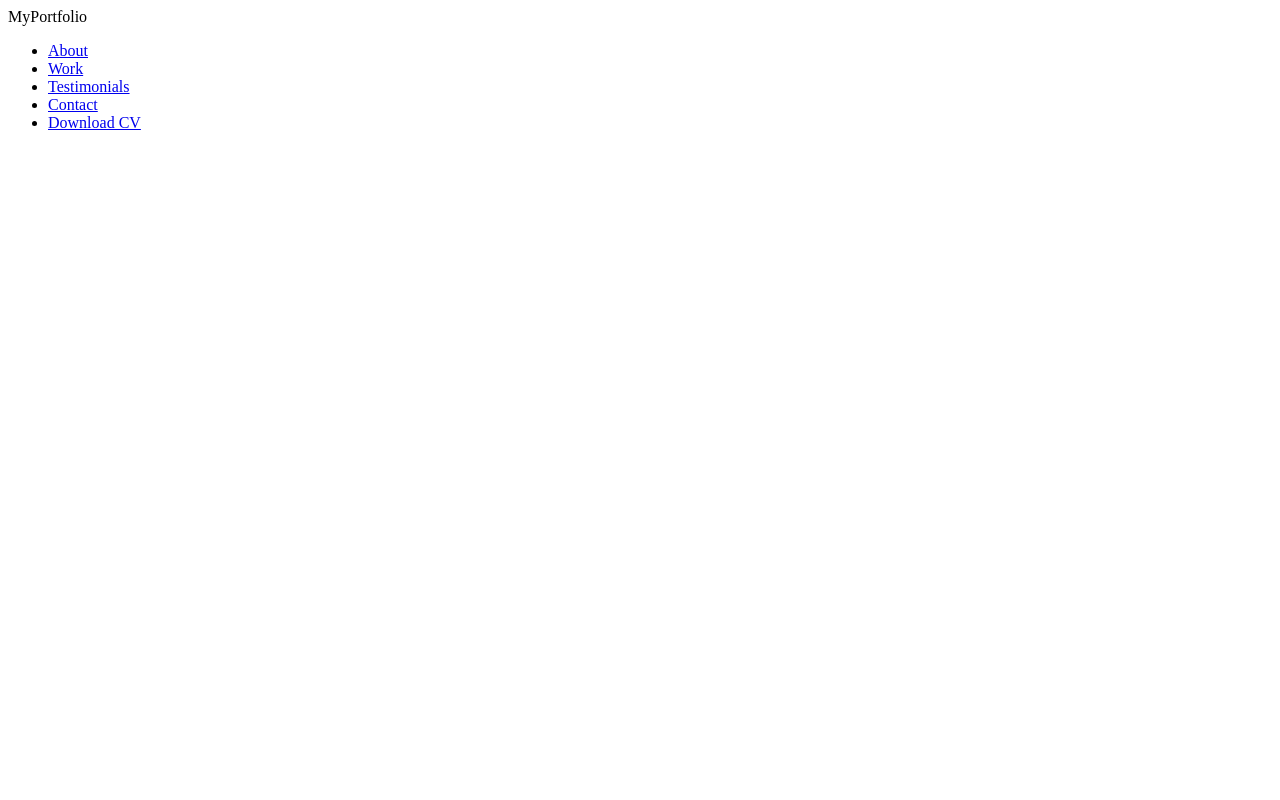
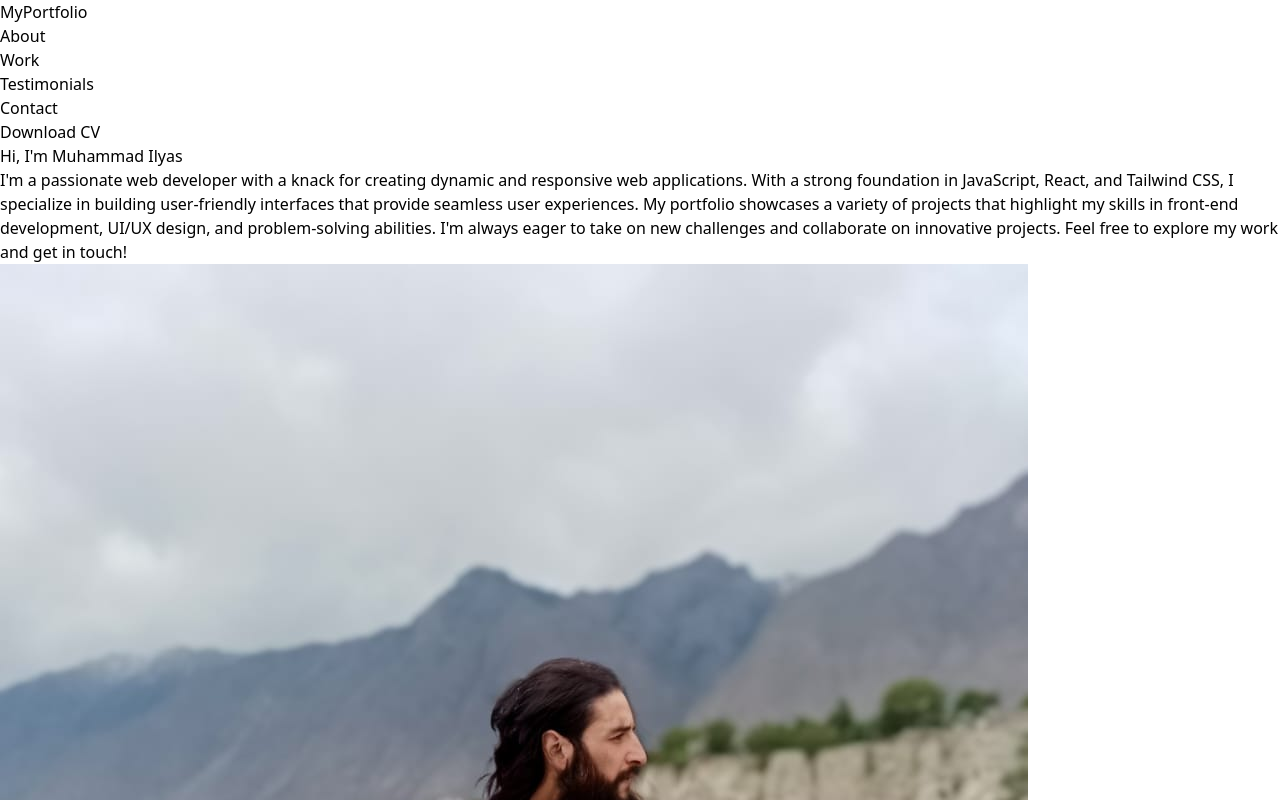
Before and after one commit to ILYAS1288/portfolio, a React (Vite) app in the folder my-project/: page / in a window 1280 px wide. Shown: the top 800 px of the page. Built offline with nearby package versions, Linux system fonts and the light colour scheme.

Commit message:
add main

```diff
--- a/my-project/src/App.jsx
+++ b/my-project/src/App.jsx
@@ -1,7 +1,12 @@
 import { Header } from "./components/Header";
+import { Main } from "./components/Main";
 
-export default function App() {
+export function App() {
   return (
-<Header/>
-  )
+    <div>
+      <Header/>
+
+    <Main/>
+    </div>
+  );
 }
--- a/my-project/src/components/Header.jsx
+++ b/my-project/src/components/Header.jsx
@@ -2,9 +2,9 @@ import React from "react";
 
 export function Header() {
   return (
-    <header className="bg-blue-700 shadow-lg sticky top-0 z-50">
+    <header className="shadow-lg sticky top-0 z-50">
       <nav className="max-w-6xl mx-auto flex items-center justify-between px-6 py-4">
-        <div className="text-2xl font-bold tracking-tight text-white">
+        <div className="text-2xl font-bold tracking-tight text-black">
           MyPortfolio
         </div>
         <ul className="flex space-x-8 text-lg font-medium">
@@ -24,7 +24,7 @@ export function Header() {
             <a
               href="/cv.pdf"
               download
-              className="bg-white text-blue-700 px-4 py-2 rounded-lg font-semibold shadow hover:bg-blue-100 transition-colors"
+              className="bg-black text-white px-4 py-2 rounded-lg font-semibold shadow hover:bg-blue-100 transition-colors"
             >
               Download CV
             </a>
--- /dev/null
+++ b/my-project/src/components/Main.jsx
@@ -0,0 +1,31 @@
+export function Main() {
+    return (
+        <main className="max-w-6xl mx-auto px-6 py-10 space-y-20">
+            <div className="flex flex-col md:flex-row items-center md:items-start gap-10">
+                <div className="flex-1">
+                    <h1 className="text-4xl font-bold mb-4">Hi, I'm Muhammad Ilyas</h1>
+                    <p className="text-lg text-gray-700">
+                        I'm a passionate web developer with a knack for creating dynamic and responsive web applications.
+                        With a strong foundation in JavaScript, React, and Tailwind CSS, I specialize in building user-friendly
+                        interfaces that provide seamless user experiences. My portfolio showcases a variety of projects that
+                        highlight my skills in front-end development, UI/UX design, and problem-solving abilities. I'm always
+                        eager to take on new challenges and collaborate on innovative projects. Feel free to explore my work and get
+                        in touch!
+                    </p>
+                </div>
+                <div className="flex-shrink-0">
+                    <img
+                        src="/image/1.jpeg"
+                        alt="Muhammad Ilyas"
+                        className="w-64 h-64 object-cover rounded-xl shadow-lg"
+                    />
+                </div>
+            </div>
+            <div className="">
+                <span>Pakistan</span>
+                <br />
+                <span>Avilable for new project</span>
+            </div>
+        </main>
+    );
+}
--- a/my-project/src/main.jsx
+++ b/my-project/src/main.jsx
@@ -1,7 +1,8 @@
 import { StrictMode } from 'react'
 import { createRoot } from 'react-dom/client'
+import { App } from './App'
+import './index.css';
 
-import App from './App.jsx'
 
 createRoot(document.getElementById('root')).render(
   <StrictMode>
```
Also changed, not shown: my-project/public/image/1.jpeg (added).
